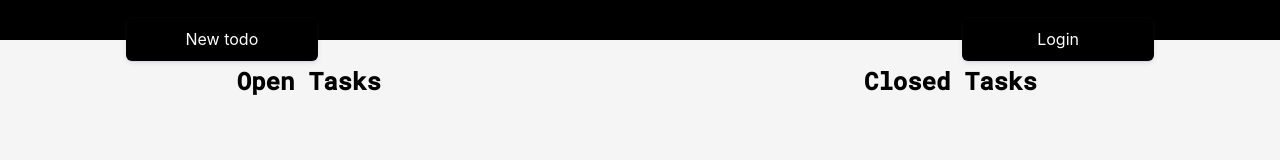
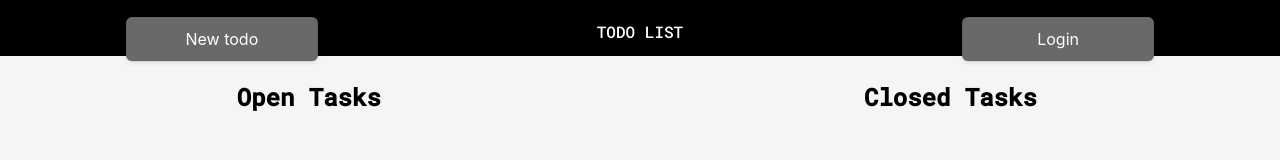
Before and after one commit to Hyclo/294-Projekt-Miguel-Aroldi, a plain HTML site: page index.html in a window 1280 px wide. Drawn offline with Linux system fonts and the light colour scheme.

Commit message:
adjustments in css

```diff
--- a/stylesheet.css
+++ b/stylesheet.css
@@ -8,7 +8,7 @@ body.styled {
 .header {
   background: black;
   min-width: 100vw;
-  height: 5vh;
+  height: 7vh;
   text-align: center;
 }
 
@@ -53,6 +53,11 @@ div.inline {
   margin-right: 1vw;
 }
 
+.headerTitle {
+  color:white;
+  font-family: "Roboto Mono", monospace;
+}
+
 .title {
   color: black;
   margin-left: 0.5vw;
@@ -94,7 +99,7 @@ div.inline {
 
 .button {
   backface-visibility: hidden;
-  background-color: #000000;
+  background-color: dimgray;
   border-radius: 6px;
   border-width: 0;
   box-shadow: rgba(50, 50, 93, 0.1) 0 0 0 1px inset,
@@ -143,7 +148,7 @@ input[type='radio']:after {
   top: -2px;
   left: -1px;
   position: relative;
-  background-color: #d1d3d1;
+  background-color: red;
   content: '';
   display: inline-block;
   visibility: visible;
@@ -157,7 +162,7 @@ input[type='radio']:checked:after {
   top: -2px;
   left: -1px;
   position: relative;
-  background-color: darkslateblue;
+  background-color: green;
   content: '';
   display: inline-block;
   visibility: visible;
```
